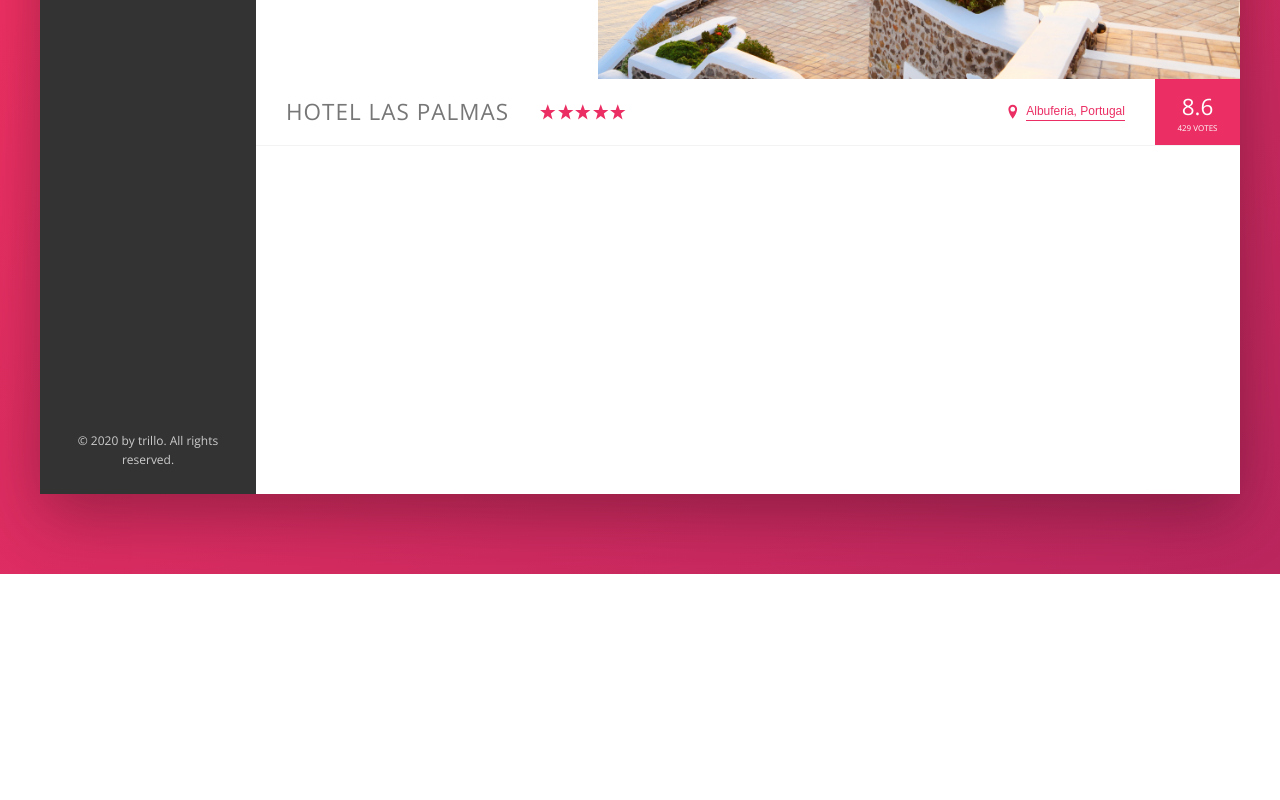
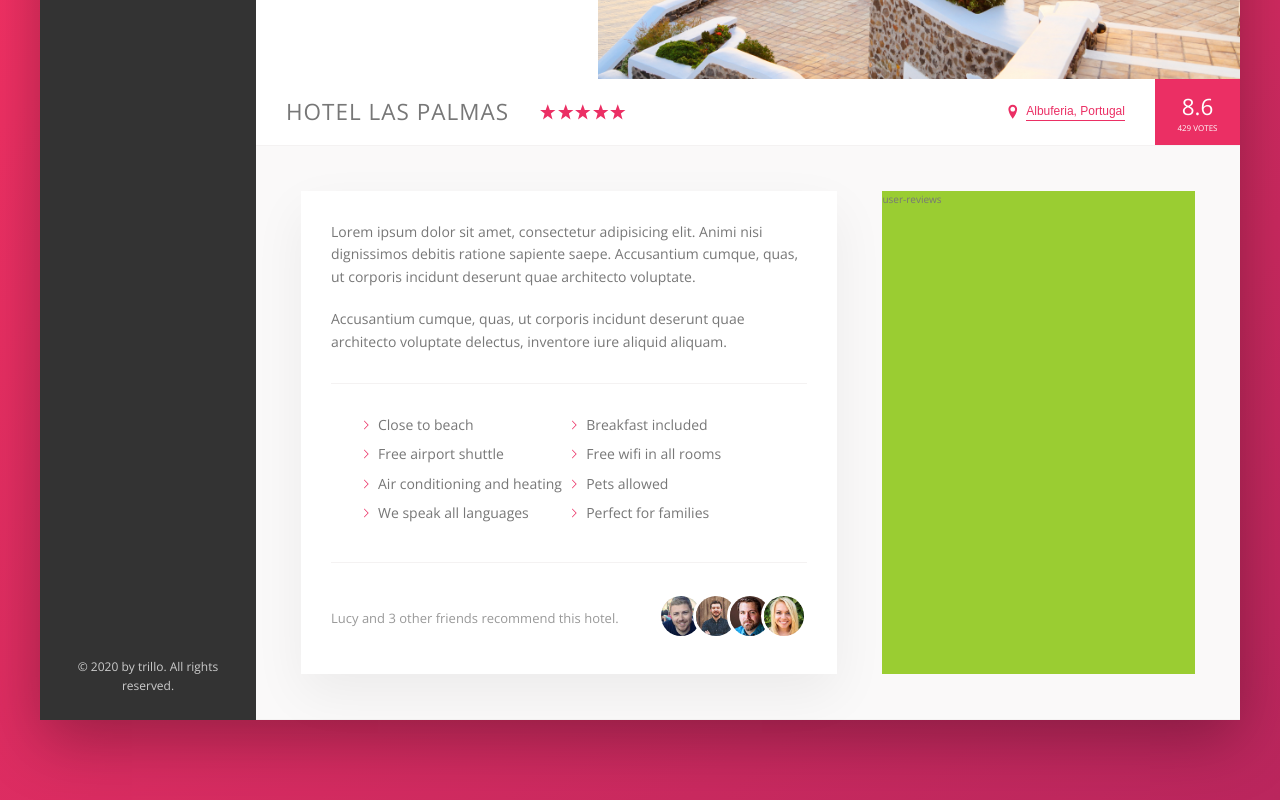
Before and after one commit to UsamaZuberi/Trillo, a website: page index.html in a window 1280 px wide. Shown: the part 456-1256 px from the top of the page. Before the commit the page ends 1030 px from the top, so only its background shows below. Drawn offline with nearby package versions, Linux system fonts and the light colour scheme.

Commit message:
Description Section Completed

```diff
--- a/index.html
+++ b/index.html
@@ -135,6 +135,46 @@
                         <div class="overview__rating-count">429 votes</div>
                     </div>
                 </div>
+
+                <div class="detail">
+                    <div class="description">
+                        <p class="paragraph">
+                            Lorem ipsum dolor sit amet, consectetur adipisicing elit. Animi nisi dignissimos debitis
+                            ratione sapiente saepe. Accusantium cumque, quas, ut corporis incidunt deserunt quae
+                            architecto voluptate.
+                        </p>
+                        <p class="paragraph">
+                            Accusantium cumque, quas, ut corporis incidunt deserunt quae architecto voluptate delectus,
+                            inventore iure aliquid aliquam.
+                        </p>
+                        <ul class="list">
+                            <li class="list__item">Close to beach</li>
+                            <li class="list__item">Breakfast included</li>
+                            <li class="list__item">Free airport shuttle</li>
+                            <li class="list__item">Free wifi in all rooms</li>
+                            <li class="list__item">Air conditioning and heating</li>
+                            <li class="list__item">Pets allowed</li>
+                            <li class="list__item">We speak all languages</li>
+                            <li class="list__item">Perfect for families</li>
+                        </ul>
+
+                        <div class="recommend">
+                            <p class="recommend__count">
+                                Lucy and 3 other friends recommend this hotel.
+                            </p>
+                            <div class="recommend__friends">
+                                <img src="img/user-3.jpg" alt="Friend 1" class="recommend__photo">
+                                <img src="img/user-4.jpg" alt="Friend 2" class="recommend__photo">
+                                <img src="img/user-5.jpg" alt="Friend 3" class="recommend__photo">
+                                <img src="img/user-6.jpg" alt="Friend 4" class="recommend__photo">
+                            </div>
+                        </div>
+                    </div>
+
+                    <div class="user-reviews">
+                        user-reviews
+                    </div>
+                </div>
             </main>
         </div>
     </div>
--- a/sass/_base.scss
+++ b/sass/_base.scss
@@ -13,6 +13,9 @@
     --color-grey-dark-3: #999;
 
     --shadow-dark: 0 2rem 6rem rgba(0, 0, 0, .3);
+    --shadow-light: 0 2rem 5rem rgba(0, 0, 0, .06);
+
+    --line: 1px solid var(--color-grey-light-2)
 }
 
 * {
--- a/sass/_components.scss
+++ b/sass/_components.scss
@@ -8,7 +8,7 @@
 
     50% {
         transform: scale(1.05);
-        box-shadow: 0 1rem 4rem rgba(0,0,0,.25);
+        box-shadow: 0 1rem 4rem rgba(0, 0, 0, .25);
     }
 
     100% {
@@ -57,13 +57,13 @@
         color: var(--color-grey-light-4)
     }
 
-    &__input:focus + &__button {
+    &__input:focus+&__button {
         background-color: var(--color-grey-light-3);
     }
 
     &__button {
         border: none;
-        background-color: var(--color-grey-light-2 );
+        background-color: var(--color-grey-light-2);
 
         &:focus {
             outline: none;
@@ -89,7 +89,7 @@
     display: flex;
     align-items: center;
 
-    & > * {
+    &>* {
         padding: 0 2rem;
         cursor: pointer;
         height: 100%;
@@ -97,7 +97,7 @@
         align-items: center;
     }
 
-    & > *:hover {
+    &>*:hover {
         background-color: var(--color-grey-light-2);
     }
 
@@ -160,8 +160,8 @@
         background-color: var(--color-primary);
         transform: scaleY(0);
         transition: transform .2s,
-                    width .4s cubic-bezier(1,0,0,1) .2s,
-                    background-color .1s;
+            width .4s cubic-bezier(1, 0, 0, 1) .2s,
+            background-color .1s;
     }
 
     &__item:hover::before,
@@ -221,7 +221,7 @@
 .overview {
     display: flex;
     align-items: center;
-    border-bottom: 1px solid var(--color-grey-light-2);
+    border-bottom: var(--line);
 
     &__heading {
         font-size: 2.25rem;
@@ -240,7 +240,7 @@
     &__icon-location {
         width: 1.75rem;
         height: 1.75rem;
-        fill: var(--color-primary );
+        fill: var(--color-primary);
     }
 
     &__location {
@@ -249,9 +249,7 @@
         vertical-align: center;
     }
 
-    &__location {
-
-    }
+    &__location {}
 
     &__icon-location {
         margin-right: .5rem;
@@ -304,3 +302,77 @@
         animation: pulsate 1s infinite;
     }
 }
+
+//////////////////////////////////////////////////////////////////
+//PARAGRAPH
+.paragraph:not(:last-of-type) {
+    margin-bottom: 2rem;
+}
+
+//////////////////////////////////////////////////////////////////
+//LIST
+.list {
+    list-style: none;
+    margin: 3rem 0;
+    padding: 3rem;
+    border-top: var(--line);
+    border-bottom: var(--line);
+
+    display: flex;
+    flex-wrap: wrap;
+
+    &__item {
+        flex: 0 0 50%;
+        margin-bottom: .7rem;
+    }
+
+    &__item::before {
+        content: "";
+        display: inline-block;
+        height: 1rem;
+        width: 1rem;
+        margin-right: 7px;
+
+        //For Older Browsers
+        /* background-image: url(../img/chevron-thin-right.svg);
+        background-size: cover; */
+
+        //For Newer Browsers - masks
+        background-color: var(--color-primary);
+        -webkit-mask-image: url(../img/chevron-thin-right.svg);
+        -webkit-mask-size: cover;
+        mask-image: url(../img/chevron-thin-right.svg);
+        mask-size: cover;
+    }
+}
+
+//////////////////////////////////////////////////////////////////
+//RECOMMEND
+.recommend {
+    font-size: 1.3rem;
+    color: var(--color-grey-dark-3);
+
+    display: flex;
+    align-items: center;
+
+
+    &__count {
+        margin-right: auto;
+    }
+
+    &__friends {
+
+    }
+
+    &__photo {
+        box-sizing: content-box;
+        height: 4rem;
+        width: 4rem;
+        border-radius: 50%;
+        border: 3px solid #fff;
+
+        &:not(:last-child) {
+            margin-right: -1.5rem;
+        }
+    }
+}
--- a/sass/_layout.scss
+++ b/sass/_layout.scss
@@ -11,7 +11,7 @@
     height: 7rem;
     font-size: 1.4rem;
     background-color: #fff;
-    border-bottom: 1px solid var(--color-grey-light-2);
+    border-bottom: var(--line);
 
     display: flex;
     justify-content: space-between;
@@ -35,8 +35,26 @@
 .hotel-view {
     background-color: #fff;
 
-    //TEST
-    min-height: 80rem;
-
     flex: 1;
 }
+
+.detail {
+    display: flex;
+    padding: 4.5rem;
+    background-color: var(--color-grey-light-1);
+    border-bottom: var(--line);
+}
+
+.description {
+    font-size: 1.4rem;
+    background-color: #fff;
+    box-shadow: var(--shadow-light);
+    padding: 3rem;
+    flex: 0 0 60%;
+    margin-right: 4.5rem;
+}
+
+.user-reviews {
+    background-color: yellowgreen;
+    flex: 1;
+}
```
Also changed, not shown: css/style.css, img/SVG/aircraft-take-off.svg (deleted), img/SVG/bookmark.svg (deleted), img/SVG/chat.svg (deleted), img/SVG/chevron-thin-right.svg (deleted), img/SVG/home.svg (deleted), img/SVG/key.svg (deleted), img/SVG/location-pin.svg (deleted), img/SVG/magnifying-glass.svg (deleted), img/SVG/map.svg (deleted), img/SVG/star.svg (deleted), 1 other file.
